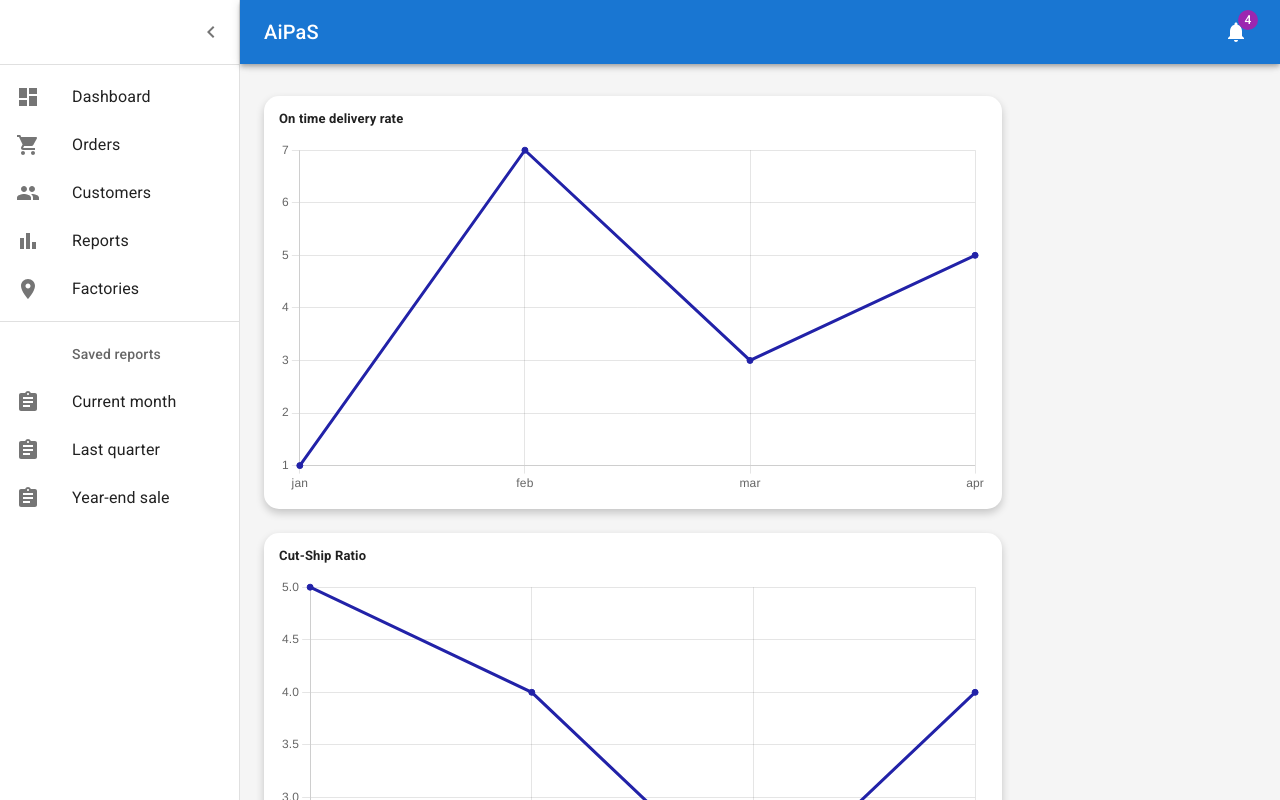
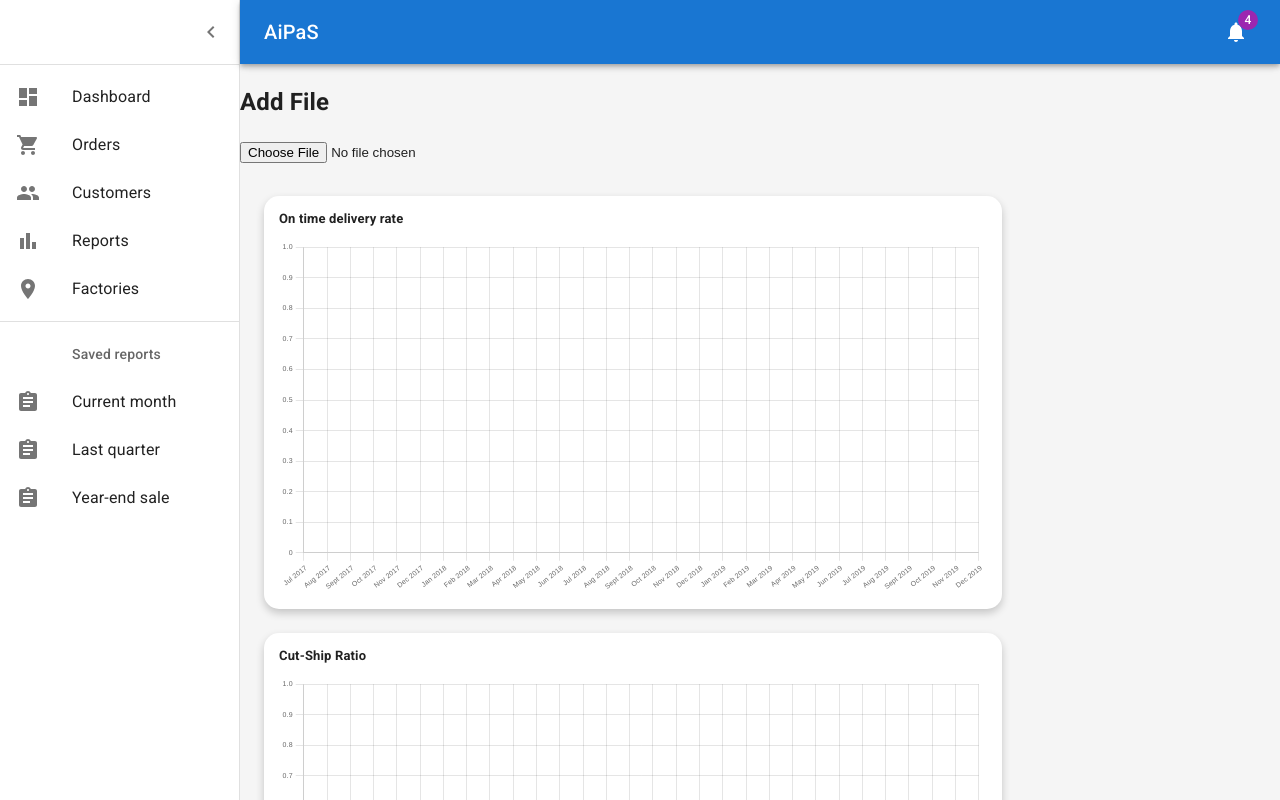
Before and after one commit to cepdnaclk/e17-6sp-apparel-industry-performance-analyser, a React (Create React App) app in the folder src/front-end/: page / in a window 1280 px wide. Built offline with nearby package versions, Linux system fonts and the light colour scheme.

Commit message:
New: Functionality for reading data from an xslx file (#4)
* NEW: Implement functionality for Reading data from an xslx file

```diff
--- a/src/front-end/src/components/Dashboard.tsx
+++ b/src/front-end/src/components/Dashboard.tsx
@@ -19,6 +19,8 @@ import ChevronLeftIcon from '@mui/icons-material/ChevronLeft';
 import NotificationsIcon from '@mui/icons-material/Notifications';
 import { mainListItems, secondaryListItems } from './listItems';
 import KpiVsTime from './graphs/kpi/KpiVsTime';
+import { ReadData } from '../util/ReadData';
+
 
 function Copyright(props: any) {
   return (
@@ -87,9 +89,14 @@ const mdTheme = createTheme();
 
 function DashboardContent() {
   const [open, setOpen] = React.useState(true);
+  const [kpis,setKpis] = React.useState([[]]);
   const toggleDrawer = () => {
     setOpen(!open);
   };
+
+  const getKpiData = (kpis:any[]) => {
+    setKpis(kpis);
+  }
 
   return (
     <ThemeProvider theme={mdTheme}>
@@ -162,17 +169,22 @@ function DashboardContent() {
           }}
         >
           <Toolbar />
+
+          <Grid item xs={6} md={4} lg={9}>
+            <ReadData getKpiData={getKpiData}/>
+          </Grid>
+
           <Container maxWidth="lg" sx={{ mt: 4, mb: 4 }}>
             <Grid container spacing={3}>
               {/* Chart */}
               <Grid item xs={6} md={4} lg={9}>
-               <KpiVsTime xData={['jan','feb','mar','apr']} yData={['1','7','3','5']} title = {"On time delivery rate"} />
+               <KpiVsTime yData={kpis[0]} title = {"On time delivery rate"} />
               </Grid>
               <Grid item xs={6} md={4} lg={9}>
-               <KpiVsTime xData={['jan','feb','mar','apr']} yData={['5','4','2','4']} title = {"Cut-Ship Ratio"} />
+               <KpiVsTime yData={kpis[1]} title = {"Cut-Ship Ratio"} />
               </Grid>
               <Grid item xs={6} md={4} lg={9}>
-               <KpiVsTime xData={['jan','feb','mar','apr']} yData={['3','4','6','3']} title = {"Order-Ship Ratio"} />
+               <KpiVsTime yData={kpis[2]} title = {"Order-Ship Ratio"} />
               </Grid>
             </Grid>
             <Copyright sx={{ pt: 4 }} />
--- a/src/front-end/src/components/graphs/kpi/KpiVsTime.tsx
+++ b/src/front-end/src/components/graphs/kpi/KpiVsTime.tsx
@@ -21,21 +21,25 @@ ChartJS.register(
     Tooltip,
 );
 
+ChartJS.defaults.font.size = 7;
+
 
 type KpiProps = {
     title : String
-    xData: String[]
     yData: String[]
 }
 
 const options = {
     responsive : true,
+    borderWidth:1,
+    pointRadius: 2,
 };
 
 const KpiVsTime = (props: KpiProps) => {
-    const labels = props.xData;
+    const months = ["Jul 2017", "Aug 2017","Sept 2017","Oct 2017","Nov 2017","Dec 2017","Jan 2018","Feb 2018","Mar 2018","Apr 2018","May 2018","Jun 2018","Jul 2018", "Aug 2018","Sept 2018","Oct 2018","Nov 2018","Dec 2018","Jan 2019","Feb 2019","Mar 2019","Apr 2019","May 2019","Jun 2019","Jul 2019", "Aug 2019","Sept 2019","Oct 2019","Nov 2019","Dec 2019"];
+
     const data = {
-        labels,
+        labels:months,
         datasets: [{
             data: props.yData,
             borderColor: '#2222A8',
--- /dev/null
+++ b/src/front-end/src/util/ReadData.tsx
@@ -0,0 +1,46 @@
+import { get } from 'https';
+import React from 'react';
+import {utils,read,readFile} from 'xlsx';
+
+
+type ReadExcelProps = {
+    getKpiData:(kpis:String[][])=>void;
+}
+
+export const ReadData = (props:ReadExcelProps) => {
+    const  handleFile = async (e:any) => {
+        const file = e.target.files[0];
+        const data = await file.arrayBuffer();
+        /* data is an ArrayBuffer */
+        const workbook = read(data, {sheetRows: 11});
+        const kpiSheet = workbook.Sheets[workbook.SheetNames[1]];
+        const kpiData: any[] = utils.sheet_to_json(kpiSheet, {header:1});
+        const otdRowData = getRowData(kpiData[5]); //On Time Delivery
+        const osrRowData = getRowData(kpiData[6]); //Order-Ship Ratio
+        const csrRowData = getRowData(kpiData[7]); //Cut-Ship Ratio
+
+        const otd = (otdRowData.slice(2,20)).concat(otdRowData.slice(22,34));
+        const osr = (osrRowData.slice(2,20)).concat(osrRowData.slice(22,34));
+        const csr = (csrRowData.slice(2,20)).concat(csrRowData.slice(22,34));
+
+        const kpis = [
+            otd,osr,csr
+        ]
+
+        props.getKpiData(kpis);
+
+    }
+
+    const getRowData = (row:any[]) => { //returns a data in a specific row as an array
+        const row_data:String[] = [];
+        row.map((item:any) => row_data.push(item));
+        return row_data;
+    }
+
+    return(
+        <div>
+            <h2>Add File</h2>
+            <input type="file" accept="xlsx" multiple={false} onChange = {(e) => handleFile(e)}  />
+        </div>
+    );
+};
```
